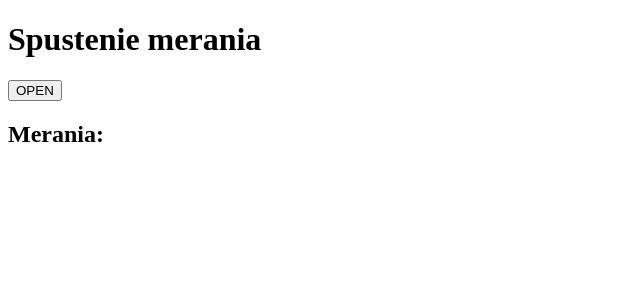
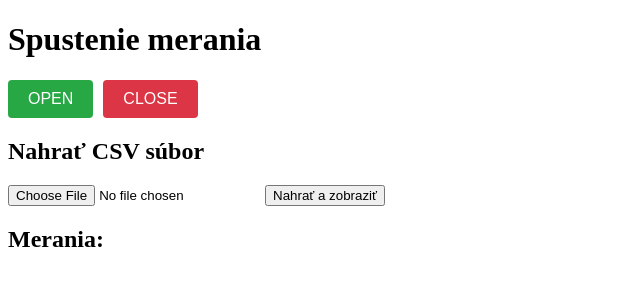
Before and after one commit to Sancheszito/POIT-Zadanie-2, a Flask app: page / in a window 1280 px wide. Shown: the top 300 px of the page, without its empty margins (0-640 px from the left). Run offline with Flask 3, Linux system fonts and the light colour scheme; data that the repository does not hold is empty; some libraries are stand-ins or nearby versions.

Commit message:
Add files via upload
pridanie nahravania CSV

```diff
--- a/ZavZad/app.py
+++ b/ZavZad/app.py
@@ -70,6 +70,27 @@ def delete_session(session_id):
     except Exception as e:
         return f"Chyba pri mazaní merania: {e}"
 
+@app.route('/download/<int:session_id>')
+def download_csv(session_id):
+    conn = get_db_connection()
+    cur = conn.cursor()
+    cur.execute("SELECT timestamp, distance FROM measurements WHERE session_id = %s", (session_id,))
+    data = cur.fetchall()
+    conn.close()
+
+    output = io.StringIO()
+    writer = csv.writer(output)
+    writer.writerow(['timestamp', 'distance'])
+
+    for row in data:
+        writer.writerow(row)
+
+    output.seek(0)
+    return Response(
+        output.getvalue(),
+        mimetype='text/csv',
+        headers={'Content-Disposition': f'attachment;filename=session_{session_id}.csv'}
+    )
 
 @app.route('/start')
 def start_measurement():
@@ -80,9 +101,50 @@ def start_measurement():
     except Exception as e:
         return f"Chyba pri spúšťaní: {e}"
 
+@app.route('/stop')
+def stop_measurement():
+    global measuring
+    measuring = False  # alebo iný mechanizmus na ukončenie vlákna
+    print("Meranie ukončené.")
+    return redirect('/')
+
 @app.route('/live')
 def live():
     return render_template('live.html')
+
+@app.route('/upload_csv', methods=['POST'])
+def upload_csv():
+    global latest_uploaded_csv
+
+    if 'csv_file' not in request.files:
+        return "Nebyl vybratý žiadny súbor"
+
+    file = request.files['csv_file']
+    if file.filename == '':
+        return "Nebyl vybratý žiadny súbor"
+
+    try:
+        stream = io.StringIO(file.stream.read().decode("UTF8"), newline=None)
+        csv_input = csv.DictReader(stream)
+
+        uploaded_data = []
+        for row in csv_input:
+            try:
+                dt = datetime.datetime.strptime(row["timestamp"], "%Y-%m-%d %H:%M:%S")
+                ts = int(time.mktime(dt.timetuple()))
+                dist = float(row['distance'])
+                uploaded_data.append((ts, dist))
+            except Exception as e:
+                print("Chyba pri parsovaní riadku:", e)
+
+        if uploaded_data:
+            latest_uploaded_csv = uploaded_data
+            return redirect('/session_csv')
+        else:
+            return "CSV neobsahuje žiadne platné dáta."
+
+    except Exception as e:
+        return f"Chyba pri nahrávaní: {e}"
 
 @app.route('/session_csv')
 def session_csv():
@@ -91,6 +153,13 @@ def session_csv():
         return "Žiadne dáta neboli nahrané."
 
     return render_template('session.html', data=latest_uploaded_csv, session_id="CSV")
+#prevod cisla na timestamp na datumovy format pri upload CSV
+@app.template_filter('datetimeformat')
+def datetimeformat(value):
+    try:
+        return datetime.datetime.fromtimestamp(int(value)).strftime('%Y-%m-%d %H:%M:%S')
+    except Exception:
+        return value  # Ak sa nedá previesť, vráti pôvodnú hodnotu
 
 # === SocketIO Events ===
 @socketio.on('new_data')
--- a/ZavZad/templates/index.html
+++ b/ZavZad/templates/index.html
@@ -3,13 +3,62 @@
 <head>
     <meta charset="UTF-8">
     <title>Spustenie merania</title>
+    <style>
+        .button-group {
+            display: flex;
+            gap: 10px;
+            margin-bottom: 20px;
+        }
+
+        .button-group form {
+            margin: 0;
+        }
+
+        .button-group button {
+            padding: 10px 20px;
+            font-size: 16px;
+            border-radius: 4px;
+            border: none;
+            cursor: pointer;
+        }
+
+        .btn-open {
+            background-color: #28a745;
+            color: white;
+        }
+
+        .btn-close {
+            background-color: #dc3545;
+            color: white;
+        }
+
+        .btn-open:hover {
+            background-color: #218838;
+        }
+
+        .btn-close:hover {
+            background-color: #c82333;
+        }
+    </style>
 </head>
 <body>
     <h1>Spustenie merania</h1>
 
-    <form action="/start" method="get">
-        <button type="submit">OPEN</button>
-    </form>
+    <div class="button-group">
+        <form action="/start" method="get">
+            <button type="submit" class="btn-open">OPEN</button>
+        </form>
+        <form action="/stop" method="get">
+            <button type="submit" class="btn-close">CLOSE</button>
+        </form>
+    </div>
+    <!-- CSV nahravanie -->
+   <h2>Nahrať CSV súbor</h2>
+	<form action="/upload_csv" method="post" enctype="multipart/form-data">
+	  <input type="file" name="csv_file" accept=".csv" required>
+	  <button type="submit">Nahrať a zobraziť</button>
+	</form>
+
 
     <h2>Merania:</h2>
     <ul>
```
Also changed, not shown: ZavZad/templates/live.html (+8 -11 lines), ZavZad/templates/session.html (+30 -2 lines), ZavZad/uploads/session_2.csv (added, +11 -0 lines), ZavZad/uploads/session_2_1.csv (added, +8 -0 lines), ZavZad/uploads/session_2_2.csv (added, +8 -0 lines).
